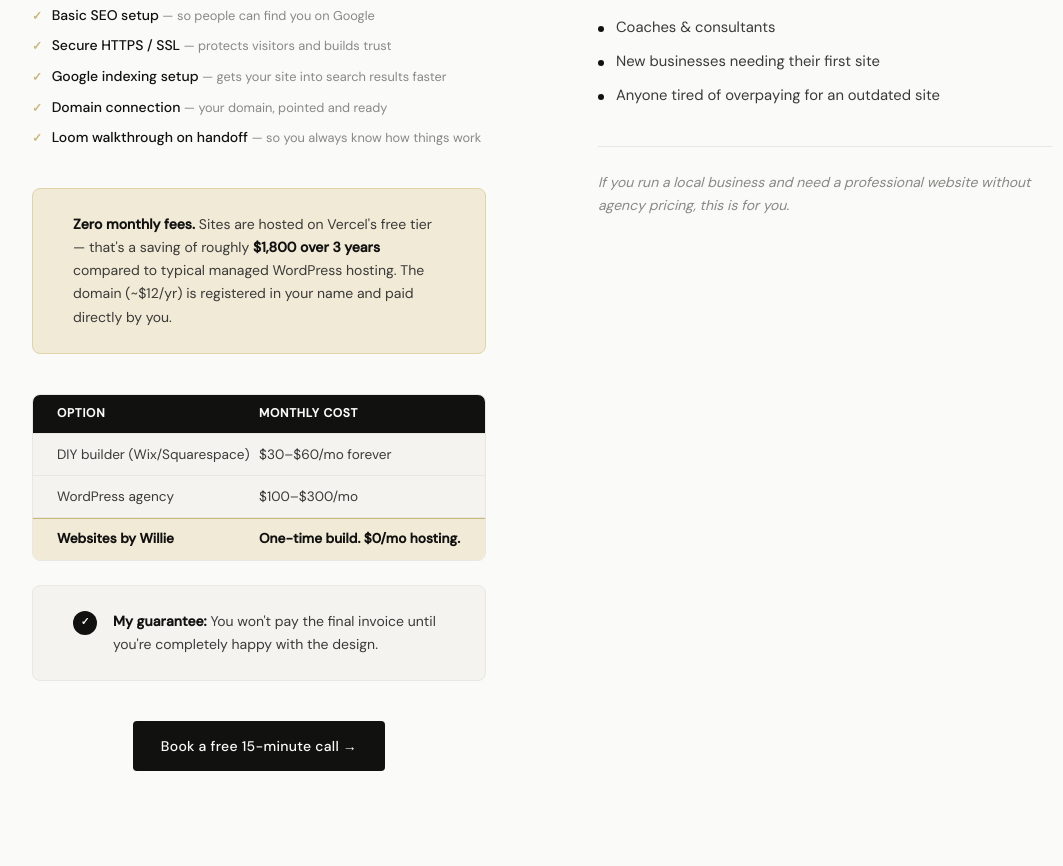
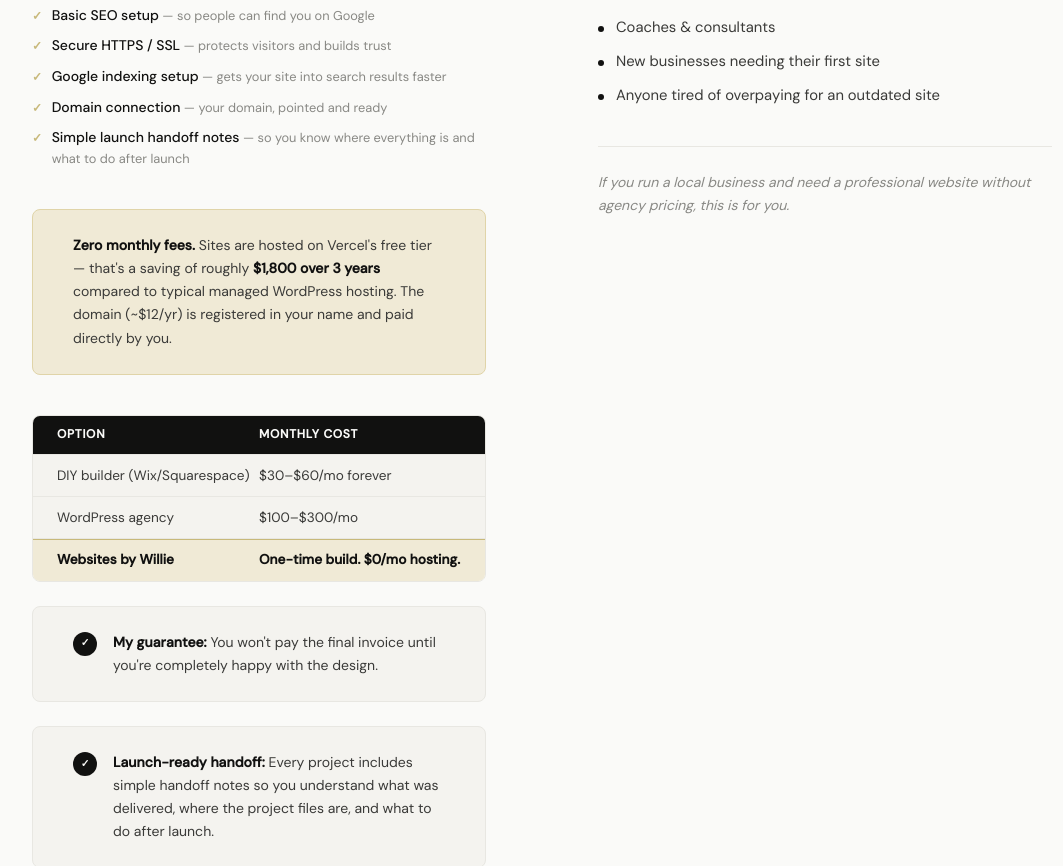
Before and after one commit to wjbirkett/websitesbywillie, a React (Vite) app: page / in a window 1280 px wide. Shown: the part 2723-3589 px from the top of the page, without its empty margins (98-1161 px from the left). Built offline with nearby package versions, Linux system fonts and the light colour scheme; a web font is replaced by a local one.

Commit message:
Remove Loom walkthrough language

```diff
--- a/src/App.jsx
+++ b/src/App.jsx
@@ -173,7 +173,7 @@ function IncludedAndWho() {
     { label: 'Secure HTTPS / SSL',         benefit: 'protects visitors and builds trust' },
     { label: 'Google indexing setup',      benefit: 'gets your site into search results faster' },
     { label: 'Domain connection',          benefit: 'your domain, pointed and ready' },
-    { label: 'Loom walkthrough on handoff', benefit: 'so you always know how things work' },
+    { label: 'Simple launch handoff notes', benefit: 'so you know where everything is and what to do after launch' },
   ]
 
   const niches = [
@@ -238,6 +238,11 @@ function IncludedAndWho() {
             <div className="guarantee">
               <span className="guarantee__icon">✓</span>
               <p><strong>My guarantee:</strong> You won't pay the final invoice until you're completely happy with the design.</p>
+            </div>
+
+            <div className="guarantee">
+              <span className="guarantee__icon">✓</span>
+              <p><strong>Launch-ready handoff:</strong> Every project includes simple handoff notes so you understand what was delivered, where the project files are, and what to do after launch.</p>
             </div>
 
             <div className="section-cta" style={{marginTop: 'var(--space-lg)'}}>
@@ -472,7 +477,7 @@ function Pricing() {
     {
       num: '5',
       title: 'Launch & handoff',
-      desc: 'Your site goes live on your domain. You get a Loom walkthrough video and all the code. Built with industry-standard code — not proprietary builders.',
+      desc: 'Your site goes live on your domain. You get simple handoff notes and the project files/code. Built with industry-standard code — not proprietary builders.',
     },
   ]
 
@@ -486,10 +491,10 @@ function Pricing() {
         'Mobile-friendly design',
         'Contact form',
         'Basic SEO setup',
-        'Custom domain + hosting setup',
+        'Domain + hosting setup guidance',
         '1 round of revisions',
-        'Loom walkthrough on handoff',
-        'Delivered in ~5 days',
+        'Simple launch handoff notes',
+        'Delivered in about 5 business days once content is ready',
       ],
     },
     {
@@ -497,13 +502,13 @@ function Pricing() {
       price: 'From $800',
       desc: 'A full website for businesses ready to grow their online presence and rank in local search.',
       features: [
-        '4–5 page design',
-        'Everything in one-page',
+        '4–5 custom pages',
+        'Everything in the one-page package',
         'Basic SEO setup',
         'Google indexing setup',
         '2 rounds of revisions',
-        'Loom walkthrough on handoff',
-        'Delivered in ~2 weeks',
+        'Simple launch handoff notes',
+        'Delivered in about 2 weeks once content is ready',
       ],
       featured: true,
     },
```
